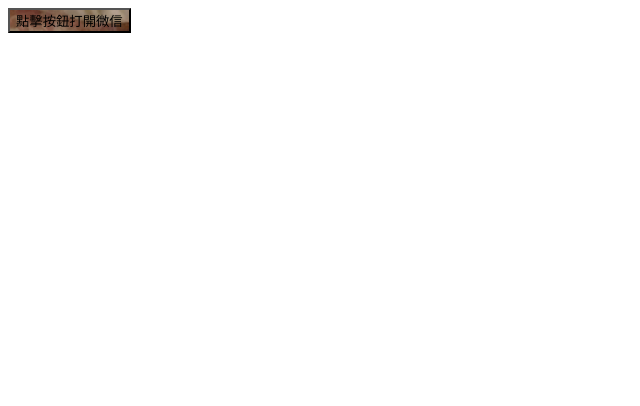
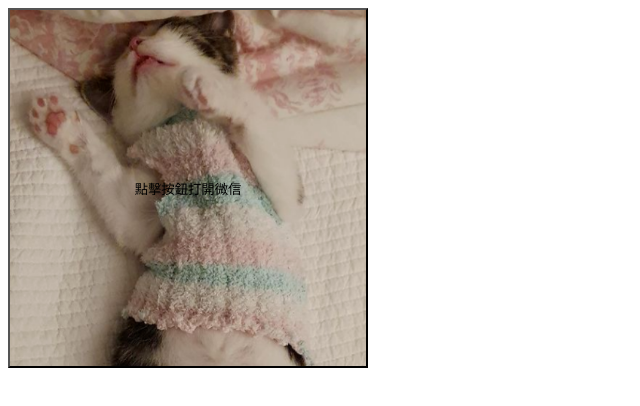
Before and after one commit to mobuli2022/mobuli, a plain HTML site: page 404.html in a window 1280 px wide. Shown: the whole page, without its empty margins (0-640 px from the left). Drawn offline with nearby package versions, Linux system fonts and the light colour scheme; some packages are replaced by stand-ins of ours; a script that the page names is missing.

Commit message:
Auto-generated commit [ci skip]

```diff
--- a/404.html
+++ b/404.html
@@ -10,7 +10,7 @@
 <body>
   <!-- <app-root></app-root> -->
 
-  <button class="btn" data-clipboard-action="copy" data-clipboard-target="#target" id="copy_btn" style="background-image:url(./assets/cat.png);background-size:360px 360px;">點擊按鈕打開微信</button>
+  <button class="btn" data-clipboard-action="copy" data-clipboard-target="#target" id="copy_btn" style="background-image:url(./assets/cat.png);background-size:360px 360px;width:360px;height:360px;">點擊按鈕打開微信</button>
   <span id="target" style="color: white;">wenny0073</span>
   <!-- style="background-image:url(./assets/cat.png);width:30px;height:30px;" -->
   <!-- <img id="pic" src="./assets/cat.png" alt="點擊圖片打開微信搜索處黏貼即可"/> -->
```
Also changed, not shown: index.html (+1 -1 lines).
